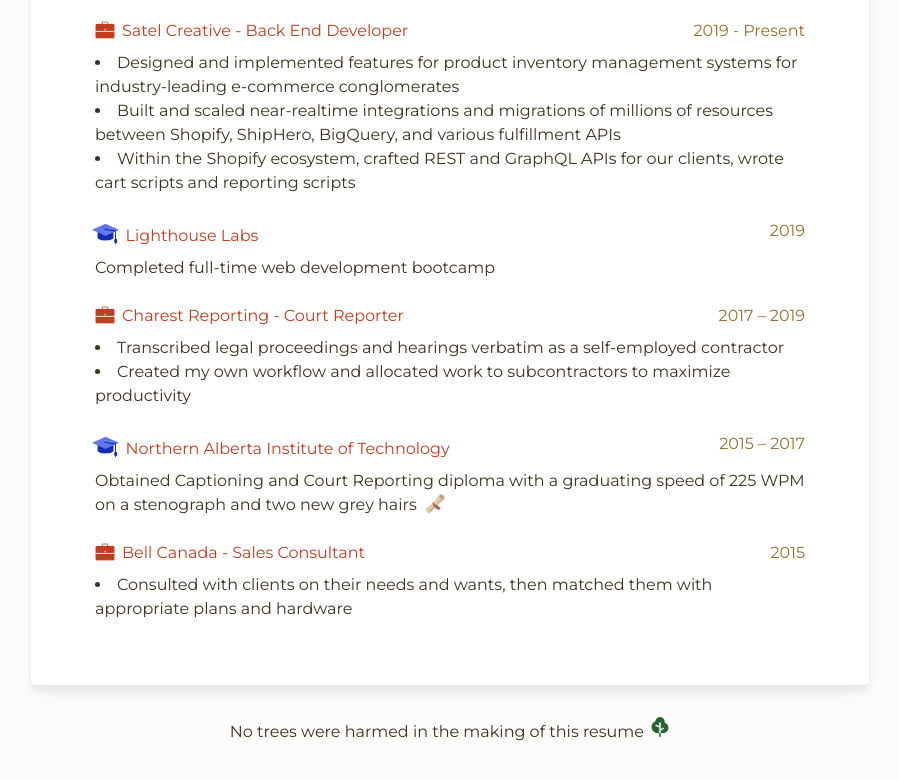
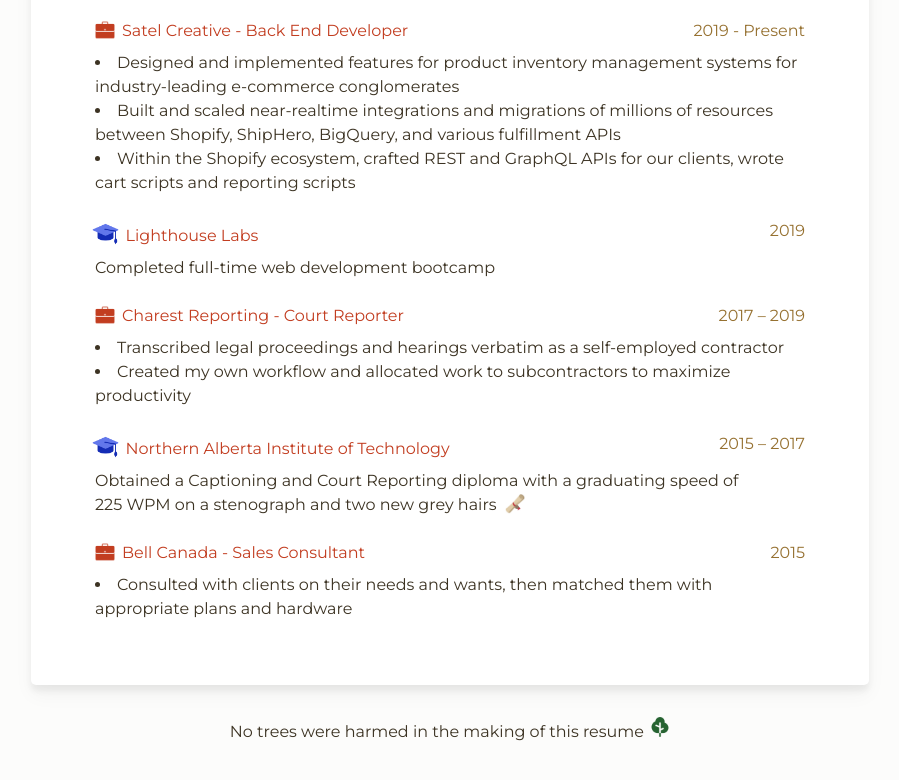
Before and after one commit to estellajaysong/estellajaysong.github.io, a plain HTML site: page index.html in a window 1280 px wide. Shown: the part 1354-2134 px from the top of the page, without its empty margins (190-1089 px from the left). Drawn offline with nearby package versions, Linux system fonts and the light colour scheme.

Commit message:
fix typo

```diff
--- a/index.html
+++ b/index.html
@@ -207,7 +207,7 @@
                 <div class="pathName"><img class="educationIcon" src="education.png">Northern Alberta Institute of
                     Technology</div>
                 <div style="display:inline;float:right;color:#967131;">2015 – 2017</div>
-                <div style="margin-top: 8px;">Obtained Captioning and Court Reporting diploma with a graduating speed of
+                <div style="margin-top: 8px;">Obtained a Captioning and Court Reporting diploma with a graduating speed of
                     225&nbspWPM on a stenograph and two new grey hairs&nbsp&nbsp<img class="icon" src="diploma.png"></div>
                 <br>
                 <div class="pathName"><img class="icon" src="work.png">Bell Canada - Sales Consultant</div>
```
